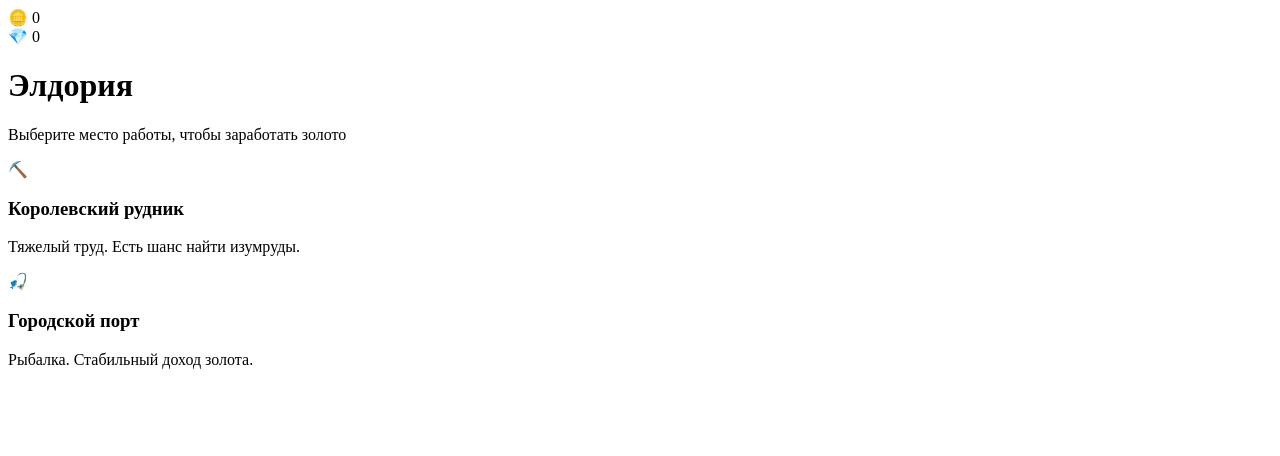
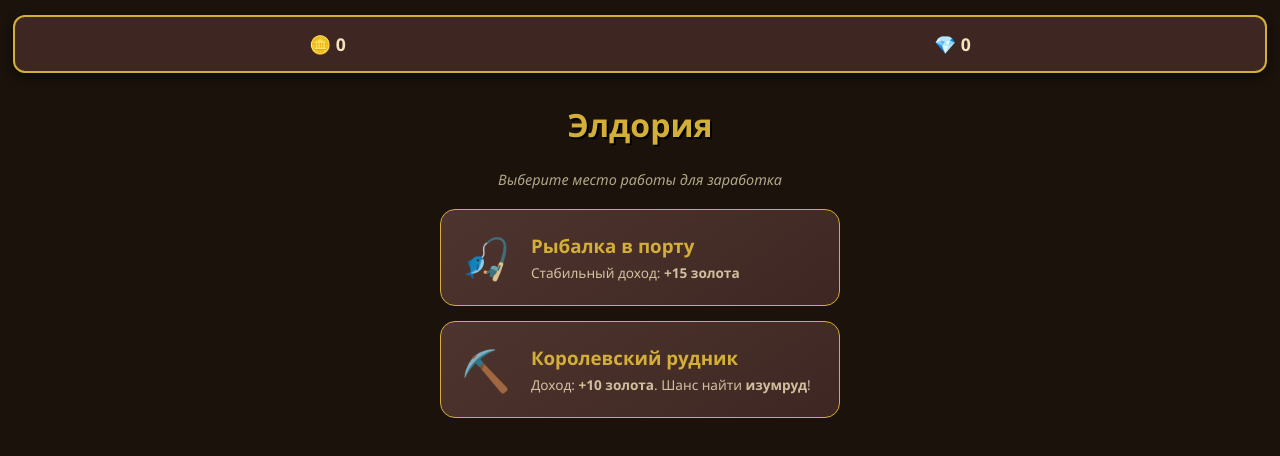
Before and after one commit to grinyya27-gif/TG-Mini-App, a plain HTML site: page index.html in a window 1280 px wide. Drawn offline with Linux system fonts and the light colour scheme; a script that the page names is missing.

Commit message:
Update index.html

```diff
--- a/index.html
+++ b/index.html
@@ -1,25 +1,133 @@
-<div class="top-bar">
+<!DOCTYPE html>
+<html lang="ru">
+<head>
+    <meta charset="UTF-8">
+    <meta name="viewport" content="width=device-width, initial-scale=1.0, maximum-scale=1.0, user-scalable=no">
+    <title>War Game Bot</title>
+    <script src="https://telegram.org/js/telegram-web-app.js"></script>
+    <style>
+        /* СТИЛИ: Оформление игры */
+        body {
+            background-color: #1a120b;
+            color: #f4e4bc;
+            font-family: 'Segoe UI', sans-serif;
+            margin: 0;
+            padding: 15px;
+            display: flex;
+            flex-direction: column;
+            align-items: center;
+            user-select: none;
+        }
+
+        /* Панель ресурсов */
+        .top-bar {
+            display: flex;
+            justify-content: space-around;
+            width: 100%;
+            background: #3e2723;
+            padding: 15px 0;
+            border: 2px solid #d4af37;
+            border-radius: 12px;
+            margin-bottom: 20px;
+            font-weight: bold;
+            box-shadow: 0 4px 10px rgba(0,0,0,0.5);
+        }
+
+        .res-item { font-size: 1.1em; }
+
+        /* Карточки работ */
+        .card {
+            width: 100%;
+            max-width: 400px;
+            background: linear-gradient(145deg, #4e342e, #3e2723);
+            border: 1px solid #d4af37;
+            border-radius: 15px;
+            padding: 20px;
+            margin-bottom: 15px;
+            display: flex;
+            align-items: center;
+            cursor: pointer;
+            transition: transform 0.1s;
+            box-sizing: border-box;
+        }
+
+        .card:active { transform: scale(0.97); background: #5d4037; }
+
+        .card-icon { font-size: 2.5em; margin-right: 20px; }
+        .card-content { text-align: left; }
+        .card-content h3 { margin: 0; color: #d4af37; }
+        .card-content p { margin: 5px 0 0 0; font-size: 0.85em; opacity: 0.8; }
+
+        h1 { color: #d4af37; text-shadow: 2px 2px #000; margin: 10px 0; }
+        .info-text { margin-bottom: 20px; font-style: italic; opacity: 0.7; font-size: 0.9em; }
+    </style>
+</head>
+<body>
+
+    <div class="top-bar">
         <div class="res-item">🪙 <span id="gold">0</span></div>
         <div class="res-item">💎 <span id="emeralds">0</span></div>
     </div>
 
-    <div id="game-container">
-        <h1>Элдория</h1>
-        <p class="status-text">Выберите место работы, чтобы заработать золото</p>
+    <h1>Элдория</h1>
+    <p class="info-text">Выберите место работы для заработка</p>
 
-        <div class="card work-card" onclick="game.work('mine')">
-            <div class="card-icon">⛏️</div>
-            <div class="card-info">
-                <h3>Королевский рудник</h3>
-                <p>Тяжелый труд. Есть шанс найти изумруды.</p>
-            </div>
-        </div>
-
-        <div class="card work-card" onclick="game.work('fish')">
-            <div class="card-icon">🎣</div>
-            <div class="card-info">
-                <h3>Городской порт</h3>
-                <p>Рыбалка. Стабильный доход золота.</p>
-            </div>
+    <div class="card" onclick="work('port')">
+        <div class="card-icon">🎣</div>
+        <div class="card-content">
+            <h3>Рыбалка в порту</h3>
+            <p>Стабильный доход: <b>+15 золота</b></p>
         </div>
     </div>
+
+    <div class="card" onclick="work('mine')">
+        <div class="card-icon">⛏️</div>
+        <div class="card-content">
+            <h3>Королевский рудник</h3>
+            <p>Доход: <b>+10 золота</b>. Шанс найти <b>изумруд</b>!</p>
+        </div>
+    </div>
+
+    <script>
+        // ЛОГИКА: Скрипт игры
+        const tg = window.Telegram.WebApp;
+        tg.expand(); // Развернуть на весь экран
+
+        // Начальные данные
+        let gold = 0;
+        let emeralds = 0;
+
+        // Функция обновления текста на экране
+        function updateUI() {
+            document.getElementById('gold').innerText = gold;
+            document.getElementById('emeralds').innerText = emeralds;
+        }
+
+        // Функция работы
+        function work(type) {
+            if (type === 'port') {
+                // В порту всегда +15 золота
+                gold += 15;
+                tg.HapticFeedback.impactOccurred('light'); // Легкая вибрация
+            }
+            else if (type === 'mine') {
+                // В руднике +10 золота
+                gold += 10;
+
+                // Шанс 15% найти изумруд
+                if (Math.random() < 0.15) {
+                    emeralds += 1;
+                    tg.HapticFeedback.notificationOccurred('success'); // Сильная вибрация при удаче
+                } else {
+                    tg.HapticFeedback.impactOccurred('medium'); // Обычная вибрация
+                }
+            }
+
+            updateUI(); // Обновить цифры
+        }
+
+        // Инициализация при запуске
+        updateUI();
+    </script>
+</body>
+</html>
```
